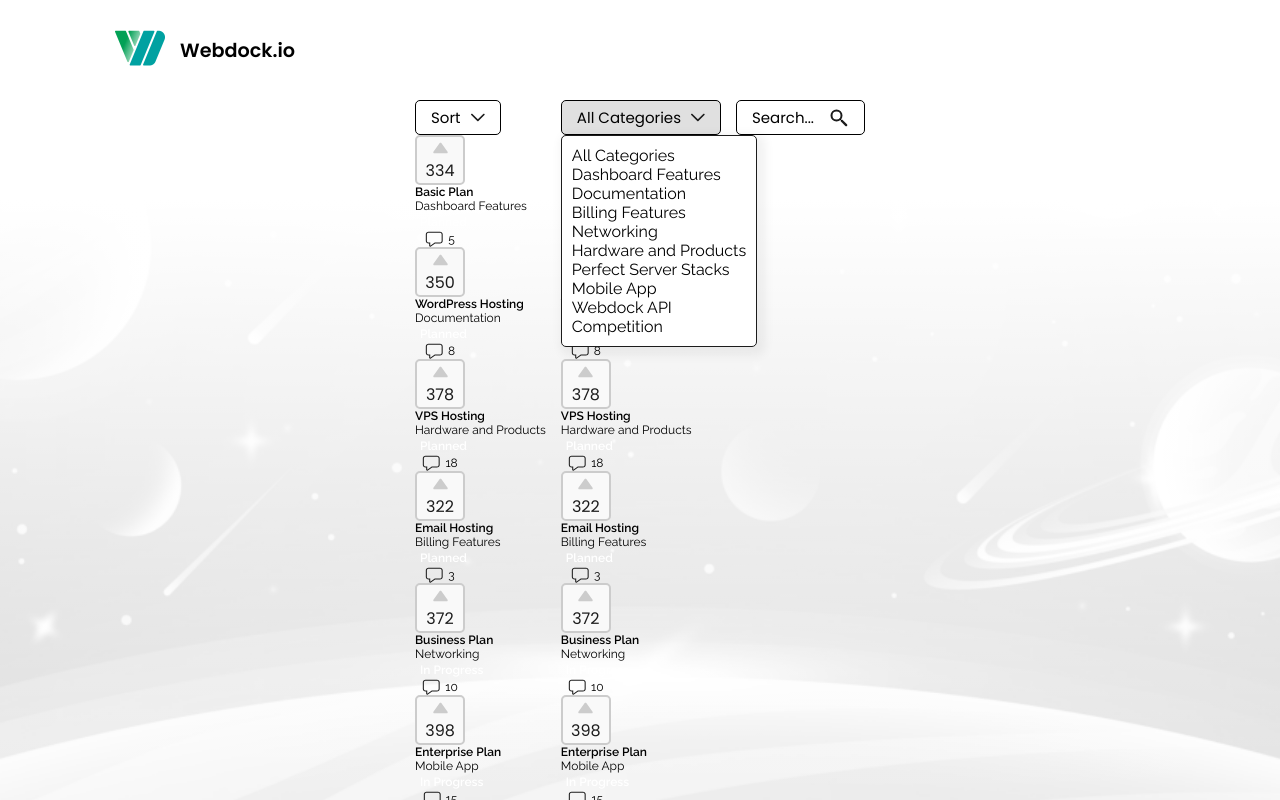
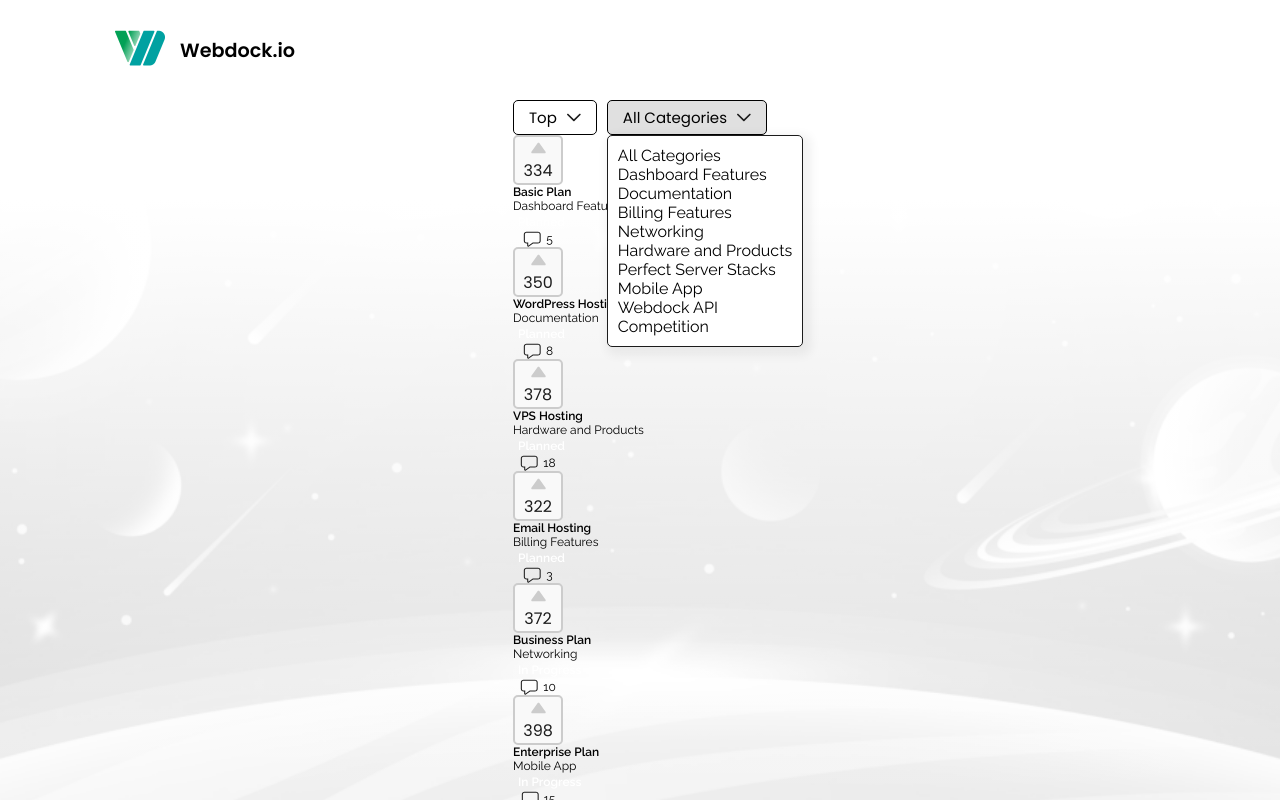
Before and after one commit to soklope/webdock, a React (Vite) app in the folder webdock-app/: page /sort in a window 1280 px wide. Both pictures are taken after a click on the button "All Categories". Shown: the top 800 px of the page. Built offline with nearby package versions, Linux system fonts and the light colour scheme.

Commit message:
FilterContainer file created
Sort function and category filter components combined, to get one output. Need to merge the last SearchFunction to the FilterContainer.jsx.
Then all of the filters are combined in 1 jsx-component instead of 3 jsx-components.

```diff
--- /dev/null
+++ b/webdock-app/src/components/SortFunctionAndFilterContainer/FilterContainer/FilterContainer.jsx
@@ -0,0 +1,159 @@
+import '../FilterContainer/FilterContainer.scss';
+import '../SortFunction/SortFunction.scss'
+import '../CategoryFilter/CategoryFilter.scss'
+
+import { plannedArrayDb, inProgressArrayDb, completeArrayDb } from '../../../dummyDb';
+import RoadmapChildren from '../../RoadmapChildren/RoadmapChildren';
+import { useEffect,useState, useRef } from 'react';
+
+export default function FilterContainer() {
+    const [isSortDropdownOpen, setSortDropdownOpen] = useState(false);
+    const [selectedSortOption, setSelectedSortOption] = useState('');
+    const [dataToSort, setDataToSort] = useState([...plannedArrayDb, ...inProgressArrayDb, ...completeArrayDb]);
+    const sortRef = useRef(null);
+
+    const [selectedCategory, setSelectedCategory] = useState('All Categories');
+    const [isCategoryDropdownOpen, setCategoryDropdownOpen] = useState(false);
+    const categoryDropdownRef = useRef(null);
+
+    useEffect(() => {
+      function handleClickOutside(event) {
+        if (sortRef.current && !sortRef.current.contains(event.target)) {
+          setSortDropdownOpen(false);
+        }
+        if (categoryDropdownRef.current && !categoryDropdownRef.current.contains(event.target)) {
+          setCategoryDropdownOpen(false);
+        }
+      }
+
+      document.addEventListener('click', handleClickOutside);
+
+      return () => {
+        document.removeEventListener('click', handleClickOutside);
+      };
+    }, []);
+
+    const toggleSortDropdown = () => {
+      setSortDropdownOpen(!isSortDropdownOpen);
+    };
+
+    const handleSortChange = (sortOption) => {
+      setSelectedSortOption(sortOption);
+      setSortDropdownOpen(false);
+
+      let sortedData;
+
+      switch (sortOption) {
+        case 'Trending':
+          sortedData = [...dataToSort].sort((a, b) => {
+            return b.numberOfComments - a.numberOfComments;
+          });
+          break;
+        case 'Top':
+          sortedData = [...dataToSort].sort((a, b) => {
+            return b.numberOfUpvotes - a.numberOfUpvotes;
+          });
+          break;
+        case 'New':
+          sortedData = [...dataToSort].sort((a, b) => {
+            return b.createdAt - a.createdAt;
+          });
+          break;
+        default:
+          sortedData = dataToSort;
+      }
+
+      setDataToSort(sortedData);
+    };
+
+    const toggleCategoryDropdown = () => {
+      setCategoryDropdownOpen(!isCategoryDropdownOpen);
+    };
+
+    const handleCategoryChange = (category) => {
+      setSelectedCategory(category);
+      setCategoryDropdownOpen(false);
+    };
+
+    const sortOptions = ['Trending', 'Top', 'New'];
+
+    const categoryOptions = [
+      'All Categories',
+      'Dashboard Features',
+      'Documentation',
+      'Billing Features',
+      'Networking',
+      'Hardware and Products',
+      'Perfect Server Stacks',
+      'Mobile App',
+      'Webdock API',
+      'Competition',
+    ];
+
+    const filteredData = dataToSort.filter((item) => {
+      if (selectedCategory === 'All Categories' || item.category === selectedCategory) {
+        return true;
+      }
+      return false;
+    });
+
+    return (
+        <div className="filter-container">
+          <div className="filter-buttons">
+            <div ref={sortRef} className="sort-function">
+              <button className={`sort-function-btn ${isSortDropdownOpen ? 'active' : ''}`} onClick={toggleSortDropdown}>
+                {selectedSortOption ? selectedSortOption : 'Top'}
+                <span className="sort-function-btn__icon"></span>
+              </button>
+              {isSortDropdownOpen && (
+                <div className="dropdown-menu">
+                  <ul>
+                    {sortOptions.map((option) => (
+                      <li className="dropdown-menu__list-item" key={option} onClick={() => handleSortChange(option)}>
+                        {option}
+                      </li>
+                    ))}
+                  </ul>
+                </div>
+              )}
+            </div>
+            <div ref={categoryDropdownRef} className="category-filter">
+              <div className="category-filter-btn-container">
+                <button
+                  onClick={toggleCategoryDropdown}
+                  className={`category-filter-btn ${isCategoryDropdownOpen ? 'active' : ''}`}
+                >
+                  {selectedCategory}
+                  <span className="category-filter-btn__icon"></span>
+                </button>
+                {isCategoryDropdownOpen && (
+                  <div className="category-list">
+                    <ul>
+                      {categoryOptions.map((category) => (
+                        <li key={category}>
+                          <button onClick={() => handleCategoryChange(category)}>{category}</button>
+                        </li>
+                      ))}
+                    </ul>
+                  </div>
+                )}
+              </div>
+            </div>
+          </div>
+          <div className="filtered-posts">
+            {filteredData.map((item) => (
+              <div key={item.title}>
+                <RoadmapChildren
+                  title={item.title}
+                  numberOfComments={item.numberOfComments}
+                  totalUpvotes={item.numberOfUpvotes}
+                  category={item.category}
+                  status={item.status}
+                  statusColor={item.statusColor}
+                />
+              </div>
+            ))}
+          </div>
+        </div>
+      );
+    }
--- /dev/null
+++ b/webdock-app/src/components/SortFunctionAndFilterContainer/FilterContainer/FilterContainer.scss
@@ -0,0 +1,6 @@
+
+
+.filter-buttons {
+    display: flex;
+    gap: 10px;
+}
--- a/webdock-app/src/components/SortFunctionAndFilterContainer/SortFunctionFilterContainer.jsx
+++ b/webdock-app/src/components/SortFunctionAndFilterContainer/SortFunctionFilterContainer.jsx
@@ -1,14 +1,14 @@
+// import CategoryFilter from './CategoryFilter/CategoryFilter';
+// import SearchFunction from './SearchFunction/SearchFunction';
+// import SortFunction from './SortFunction/SortFunction';'./SortFunction/SortFunction.jsx'
 import '../SortFunctionAndFilterContainer/SortFunctionFilterContainer.scss';
-import CategoryFilter from './CategoryFilter/CategoryFilter';
-import SearchFunction from './SearchFunction/SearchFunction';
-import SortFunction from './SortFunction/SortFunction';'./SortFunction/SortFunction.jsx'
+import FilterContainer from './FilterContainer/FilterContainer';
 
 export default function SortFunctionAndFilterContainer() {
     return (
         <div className="sort-function-and-filter-container">
-            <SortFunction/>
-            <CategoryFilter />
-            <SearchFunction />
+
+            <FilterContainer />
         </div>
     )
 }
--- a/webdock-app/src/components/SortFunctionAndFilterContainer/SortFunctionFilterContainer.scss
+++ b/webdock-app/src/components/SortFunctionAndFilterContainer/SortFunctionFilterContainer.scss
@@ -1,7 +1,7 @@
 @use '../../global-styling/Variables.scss' as v;
 
 .sort-function-and-filter-container {
-  justify-content: end;
+  justify-content: center;
   display: flex;
   gap: 15px;
 
```
